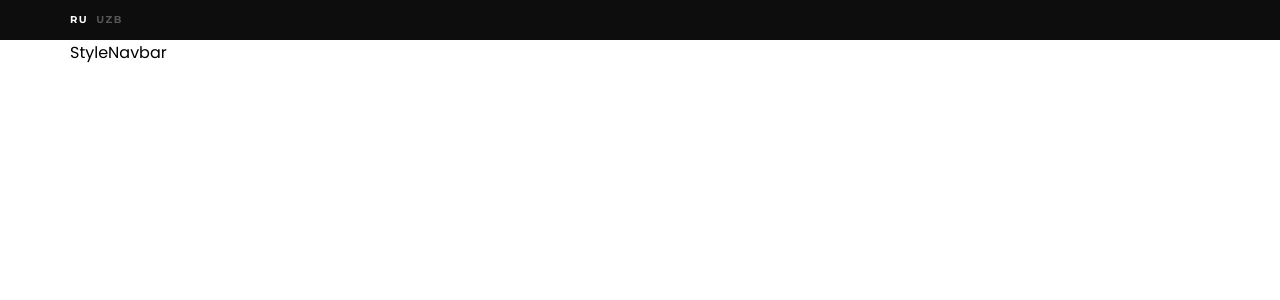
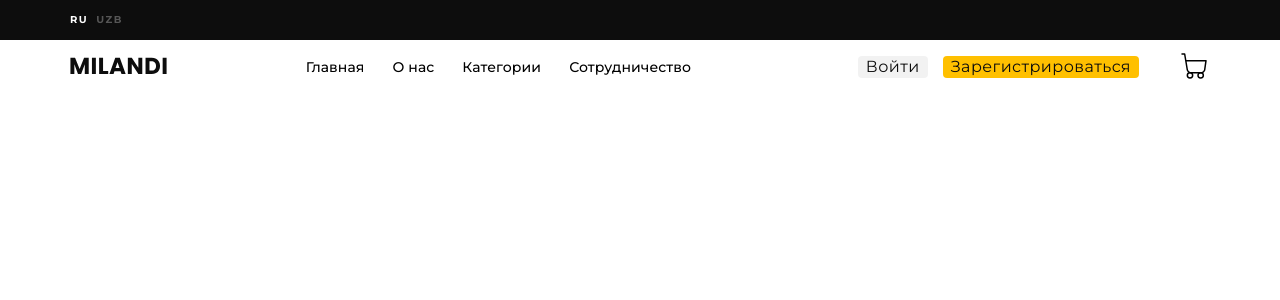
Before and after one commit to TOXA-DEV-R/imperator-react, a React (Create React App) app: page / in a window 1280 px wide. Shown: the top 300 px of the page. Built offline with nearby package versions, Linux system fonts and the light colour scheme; the HTML template or start-up script is replaced by a standard one.

Commit message:
I finished header

```diff
--- a/src/components/header/Header.js
+++ b/src/components/header/Header.js
@@ -6,9 +6,7 @@ const Header = () => {
   return (
     <header>
       <Language />
-      <div className="container">
-        <Navbar />
-      </div>
+      <Navbar />
     </header>
   );
 };
--- a/src/components/header/Navbar.js
+++ b/src/components/header/Navbar.js
@@ -1,8 +1,48 @@
 import React from "react";
+import { Link } from "react-router-dom";
 import { StyleNavbar } from "../../styles/components/StyleNavbar";
-
+import brandLogo from "../../assets/icons/MILANDI.svg";
 const Navbar = () => {
-  return <StyleNavbar>StyleNavbar</StyleNavbar>;
+  return (
+    <StyleNavbar className="navbar">
+      <div className="container">
+        <div className="row justify-between align-center">
+          <div className="col-auto">
+            <Link to="/" className="navbar__barnd-logo">
+              <img src={brandLogo} alt="brand-logo" />
+            </Link>
+          </div>
+          <div className="col-auto">
+            <div className="navbar-links">
+              <Link to="/home" className="navbar-links__link">
+                Главная
+              </Link>
+              <Link to="/about" className="navbar-links__link">
+                О нас
+              </Link>
+              <Link to="/categories" className="navbar-links__link">
+                Категории
+              </Link>
+              <Link to="/cooperation" className="navbar-links__link">
+                Сотрудничество
+              </Link>
+            </div>
+          </div>
+          <div className="col-auto">
+            <div className="navbar-register">
+              <button className="navbar-register__sign-in">Войти</button>
+              <button className="navbar-register__sign-up">
+                Зарегистрироваться
+              </button>
+              <button className="navbar-register__card">
+                <i className="ic ic_card"></i>
+              </button>
+            </div>
+          </div>
+        </div>
+      </div>
+    </StyleNavbar>
+  );
 };
 
 export default Navbar;
--- a/src/index.js
+++ b/src/index.js
@@ -1,10 +1,13 @@
 import React from "react";
 import ReactDOM from "react-dom";
+import { BrowserRouter as Router } from "react-router-dom";
 import App from "./App";
 
 ReactDOM.render(
   <React.StrictMode>
-    <App />
+    <Router>
+      <App />
+    </Router>
   </React.StrictMode>,
   document.getElementById("root")
 );
--- a/src/styles/components/StyleNavbar.js
+++ b/src/styles/components/StyleNavbar.js
@@ -2,5 +2,51 @@ import styled from "styled-components";
 
 export const StyleNavbar = styled.nav`
   background: #fff;
-  font-family: "Poppins", sans-serif;
+  .navbar {
+    &-links {
+      display: flex;
+      padding: 20px 0;
+    }
+    &-links__link {
+      margin-right: 28px;
+      font-weight: 500;
+      font-size: 14px;
+      line-height: 14px;
+      letter-spacing: 0.1px;
+      color: #000;
+    }
+    &-register {
+      display: flex;
+      align-items: center;
+      button {
+        padding: 4px 8px;
+        font-weight: normal;
+        font-size: 16px;
+        line-height: 14px;
+        letter-spacing: 0.44px;
+        color: #0d0d0d;
+        border: none;
+        border-radius: 4px;
+        cursor: pointer;
+      }
+      &__sign-in {
+        margin-right: 15px;
+        background: rgba(0, 0, 0, 0.05);
+      }
+      &__sign-up {
+        margin-right: 39px;
+        background: #ffc000;
+      }
+      &__card {
+        padding: 0 !important;
+        border: none !important;
+        background-color: #fff;
+        cursor: pointer;
+        .ic {
+          width: 32px;
+          height: 32px;
+        }
+      }
+    }
+  }
 `;
--- a/src/styles/styles.scss
+++ b/src/styles/styles.scss
@@ -1,5 +1,5 @@
 @import url("https://fonts.googleapis.com/css2?family=Montserrat:wght@300;400;500;600;700;800;900&display=swap");
-@import url('https://fonts.googleapis.com/css2?family=Poppins:wght@300;400;500;600;700;800&display=swap');
+@import url("https://fonts.googleapis.com/css2?family=Poppins:wght@300;400;500;600;700;800&display=swap");
 
 * {
   padding: 0;
@@ -14,6 +14,28 @@ h4,
 h5,
 h6,
 p,
-span {
+a,
+span,
+button {
+  font-style: normal;
   font-family: "Montserrat", sans-serif;
+  font-feature-settings: "pnum" on, "lnum" on;
 }
+
+a{
+  text-decoration: none;
+}
+
+.ic {
+  display: inline-block;
+  width: 20px;
+  height: 20px;
+  background-color: #000;
+  mask-repeat: no-repeat;
+  mask-size: 100%;
+  mask-position: center center;
+}
+
+.ic_card {
+  mask-image: url("../assets/icons/ic_cart.svg");
+}
```
Also changed, not shown: src/assets/icons/MILANDI.svg (added), src/assets/icons/ic_cart.svg (added).
